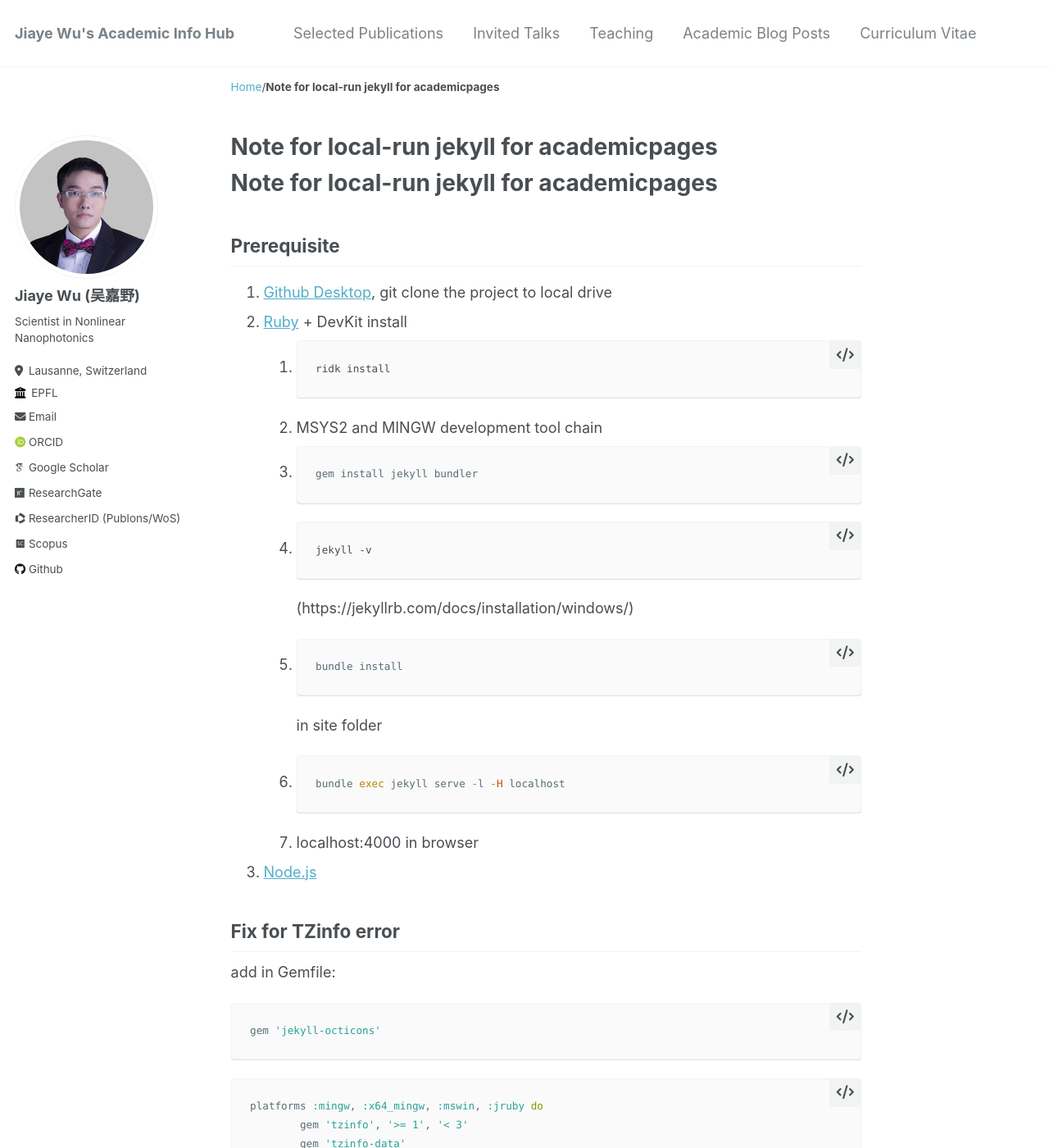
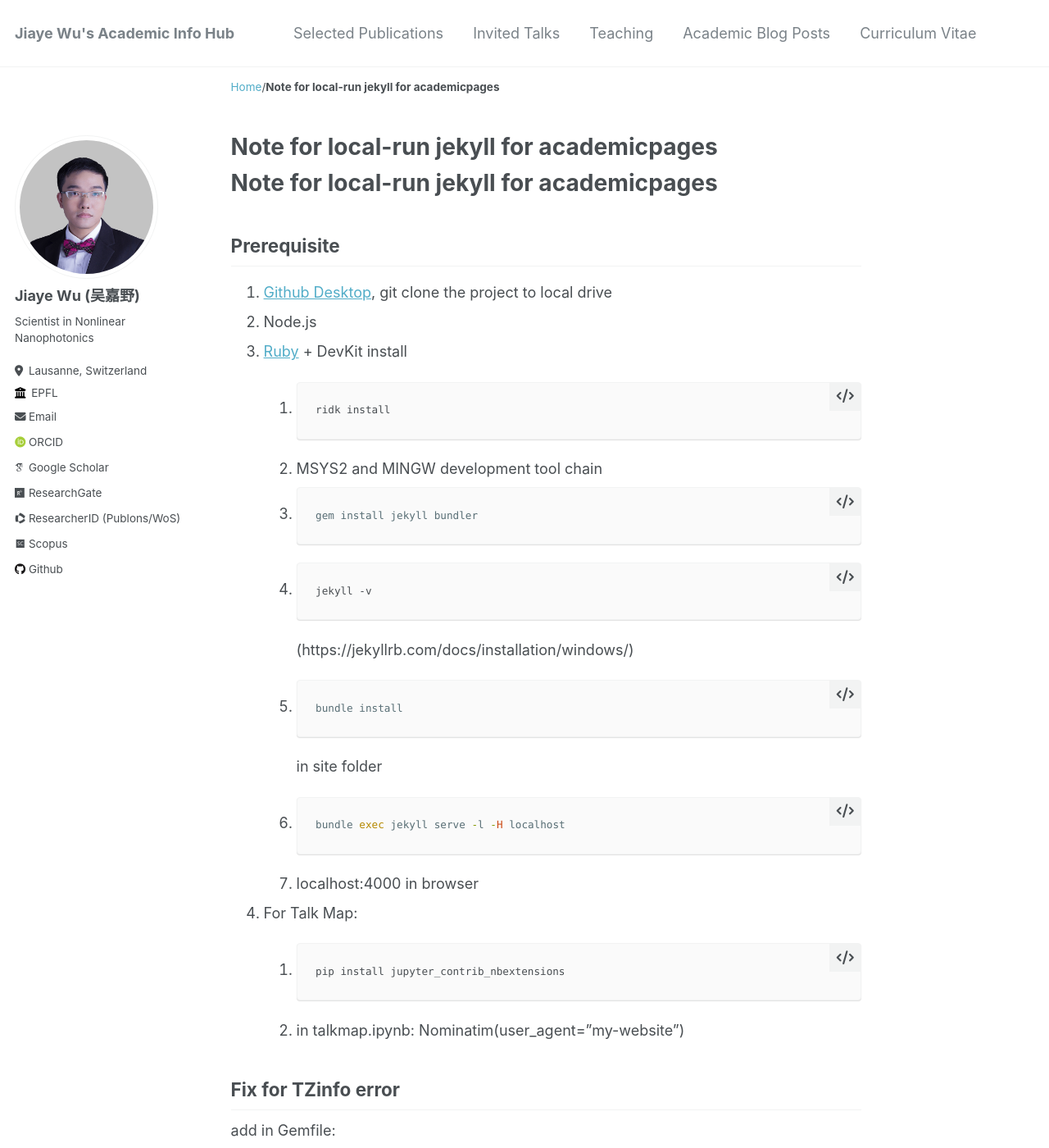
Before and after one commit to jiaye-wu/academicpages-version, a Jekyll site: the page built from Windows_local_build_note.md, in a window 1280 px wide and 1400 px high. Shown: the whole window at 82% size. Built offline with Jekyll 4.4.1, drawn with Linux system fonts in a browser that asks for light colours; some web fonts are replaced; our own code applies the rules of GitHub Pages for plain Markdown files.

Commit message:
Update Windows_local_build_note.md

````diff
--- a/Windows_local_build_note.md
+++ b/Windows_local_build_note.md
@@ -25,7 +27,12 @@
       bundle exec jekyll serve -l -H localhost
       ```
    7. localhost:4000 in browser
-3. [Node.js](https://nodejs.org/en/download/)
+4. For Talk Map:
+
+   1. ```
+      pip install jupyter_contrib_nbextensions
+      ```
+   2. in talkmap.ipynb: Nominatim(user_agent="my-website")
 
 ## Fix for TZinfo error
 
````
Also changed, not shown: other parts of Windows_local_build_note.md (+3 -1 lines).
